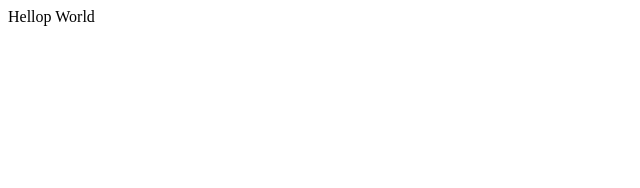
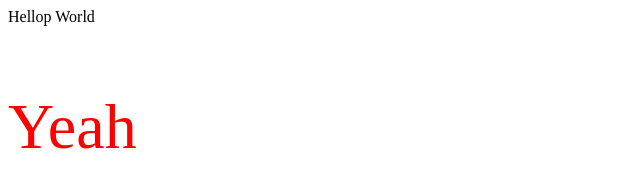
Before and after one commit to wass88/hello-world, a plain HTML site: page index.html in a window 1280 px wide. Shown: the whole page, without its empty margins (0-640 px from the left). Drawn offline with Linux system fonts and the light colour scheme.

Commit message:
Update index.html

```diff
--- a/index.html
+++ b/index.html
@@ -2,3 +2,12 @@
 <title> Wwlcome</title>
 
 Hellop World
+
+<p> Yeah </p>
+
+<style>
+  p {
+    font-size: 400%;
+    color: #f00
+  }
+</style>
```
